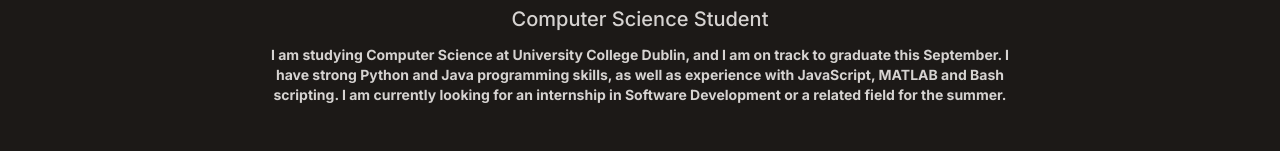
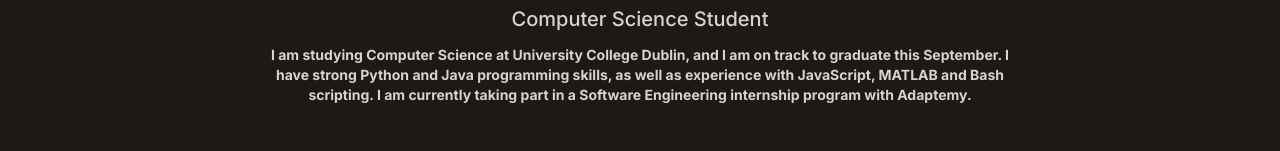
Before and after one commit to AislingHeanue/aisl.ing, a React (Vite) app: page / in a window 1280 px wide. Shown: the part 147-298 px from the top of the page. Built offline with nearby package versions, Linux system fonts and the light colour scheme.

Commit message:
Life update

```diff
--- a/src/components/Intro.jsx
+++ b/src/components/Intro.jsx
@@ -8,7 +8,7 @@ function Intro() {
             <p className="text-sm max-w-3xl mb-6 font-bold">
                 I am studying Computer Science at University College Dublin, and I am on track to graduate this September.
                 I have strong Python and Java programming skills, as well as experience with JavaScript, MATLAB and Bash scripting.
-                I am currently looking for an internship in Software Development or a related field for the summer.
+                I am currently taking part in a Software Engineering internship program with Adaptemy.
             </p>
         </div>
     )
```
